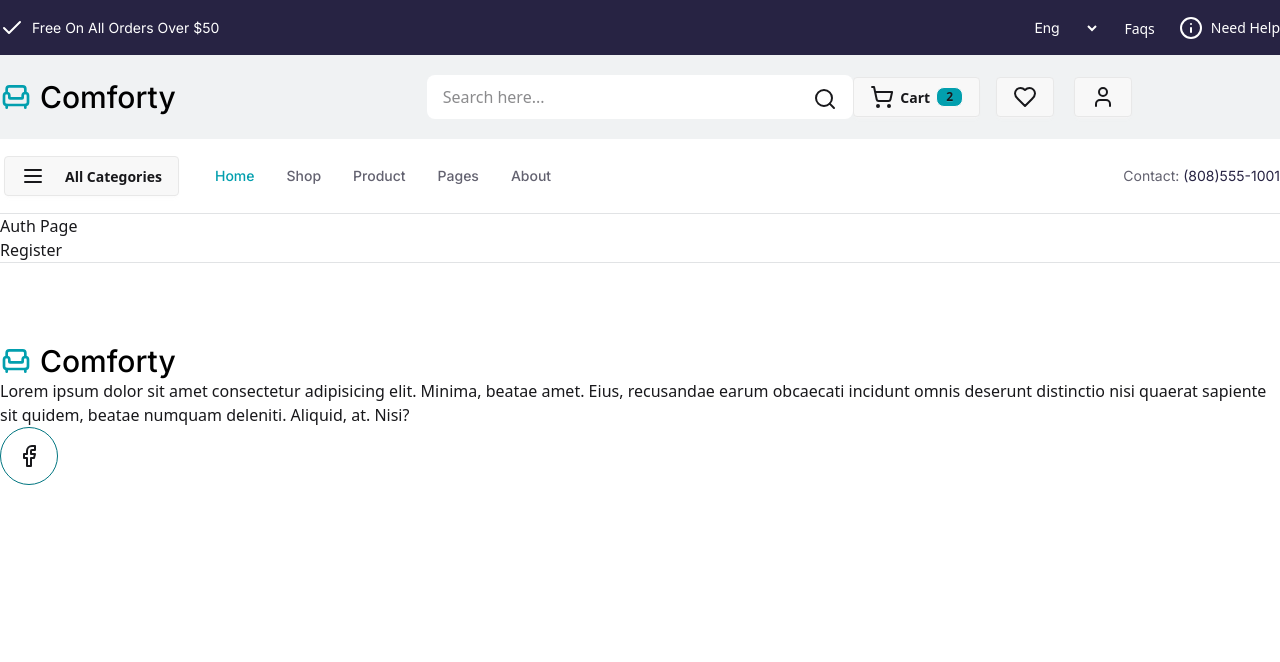
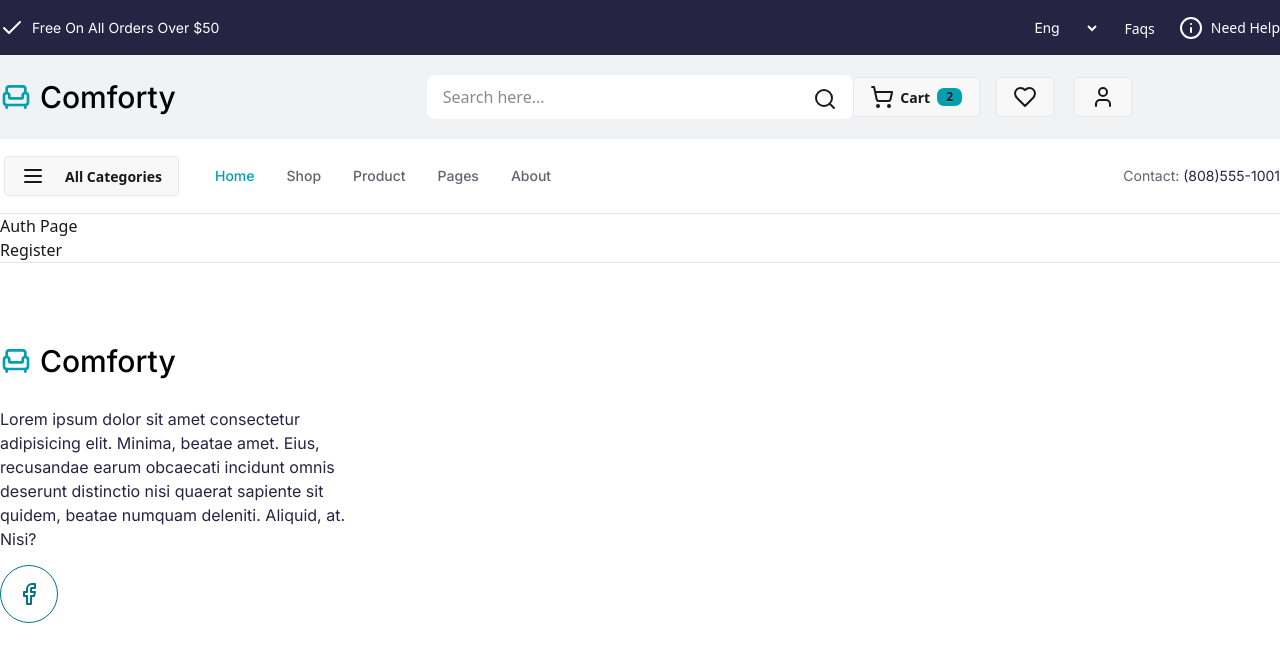
Before and after one commit to bdancost/ecommerce_app, a React (Vite) app: page /auth/register in a window 1280 px wide. Shown: the top 662 px of the page. Built offline with nearby package versions, Linux system fonts and the light colour scheme.

Commit message:
Adicionado estilo no footer

```diff
--- a/src/Components/Footer/Footer.jsx
+++ b/src/Components/Footer/Footer.jsx
@@ -10,7 +10,7 @@ const Footer = () => {
         <div className="lg:container mx-auto">
           <div>
             {/* logo wrapper */}
-            <div className="logo_wrapper">
+            <div className="logo_wrapper mb-7">
               <Link
                 to="/"
                 className="text-3xl text-black font-inter font-medium capitalize flex items-center gap-2"
@@ -20,7 +20,7 @@ const Footer = () => {
               </Link>
             </div>
 
-            <p>
+            <p className="text-base text-[#272343] font-inter font-normal mb-3.5 max-w-[350px]">
               Lorem ipsum dolor sit amet consectetur adipisicing elit. Minima,
               beatae amet. Eius, recusandae earum obcaecati incidunt omnis
               deserunt distinctio nisi quaerat sapiente sit quidem, beatae
@@ -28,7 +28,7 @@ const Footer = () => {
             </p>
             <div className="footer_social">
               <Link className="p-4 rounded-full border-[#007580] inline-block border-[1px]">
-                <Facebook size="1.5rem" />{" "}
+                <Facebook size="1.5rem" color="#007580" />{" "}
               </Link>
             </div>
           </div>
```
